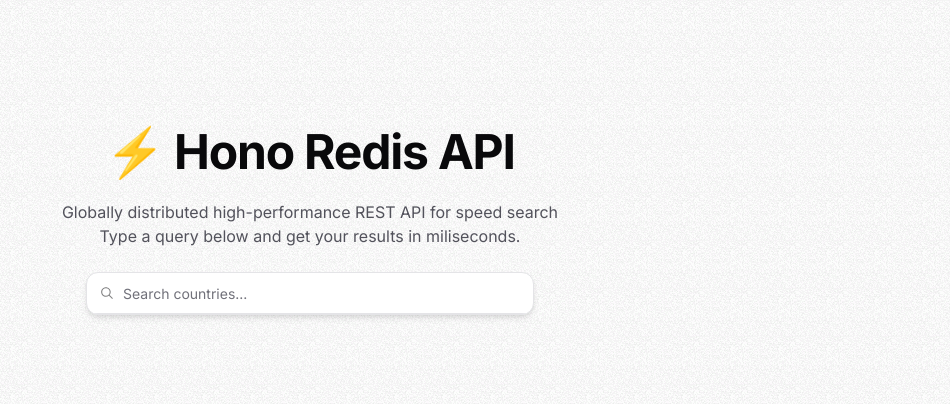
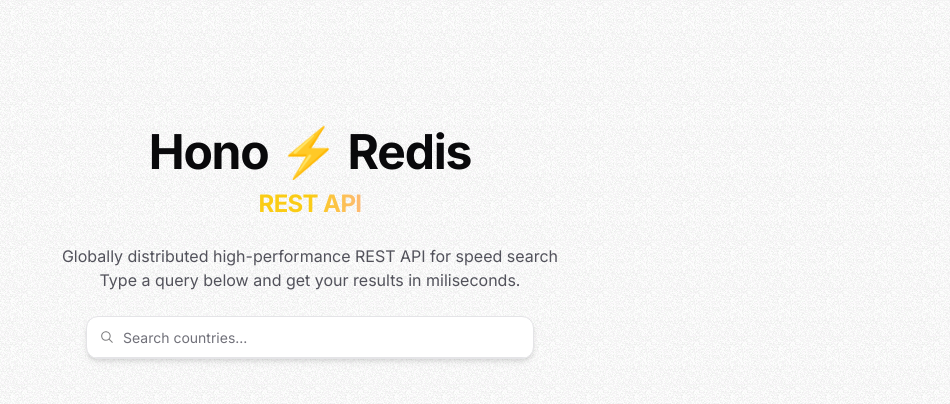
Before and after one commit to remediios/hono-redis-rest-api, a Next.js app: page / in a window 1280 px wide. Shown: the top 404 px of the page, without its empty margins (330-1280 px from the left). Built offline with nearby package versions, Linux system fonts and the light colour scheme.

Commit message:
style: page.tsx tailwindcss css fixing

```diff
--- a/package.json
+++ b/package.json
@@ -21,7 +21,8 @@
     "react": "^18",
     "react-dom": "^18",
     "tailwind-merge": "^2.2.2",
-    "tailwindcss-animate": "^1.0.7"
+    "tailwindcss-animate": "^1.0.7",
+    "world-countries": "^5.0.0"
   },
   "devDependencies": {
     "@types/node": "^20",
--- a/src/app/page.tsx
+++ b/src/app/page.tsx
@@ -37,14 +37,18 @@
   return (
     <main className="h-screen w-screen grainy">
       <div className="flex flex-col gap-6 items-center pt-32 duration-500 animate-in animate fade-in slide-in-from-bottom-2.5">
-        <h1 className="text-5xl tracking-tight font-bold">
-          ⚡️ Hono Redis API
-        </h1>
+        <div className="flex flex-col items-center gap-y-3">
+          <h1 className="text-5xl tracking-tight font-bold">Hono ⚡️ Redis</h1>
+          <h4 className="text-2xl tracking-tight font-bold bg-gradient-to-r from-yellow-400 via-yellow-400  to-orange-300 text-transparent bg-clip-text ">
+            REST API
+          </h4>
+        </div>
+
         <p className="text-zinc-600 text-md max-w-prose text-center">
           Globally distributed high-performance REST API for speed search
           <br /> Type a query below and get your results in miliseconds.
         </p>
-        <div className="max-w-md w-full">
+        <div className="max-w-md w-full ">
           <Command className="rounded-xl border shadow-md">
             <CommandInput
               value={input}
```
Also changed, not shown: 1 other file (tests, documents, lock files or other folders).
